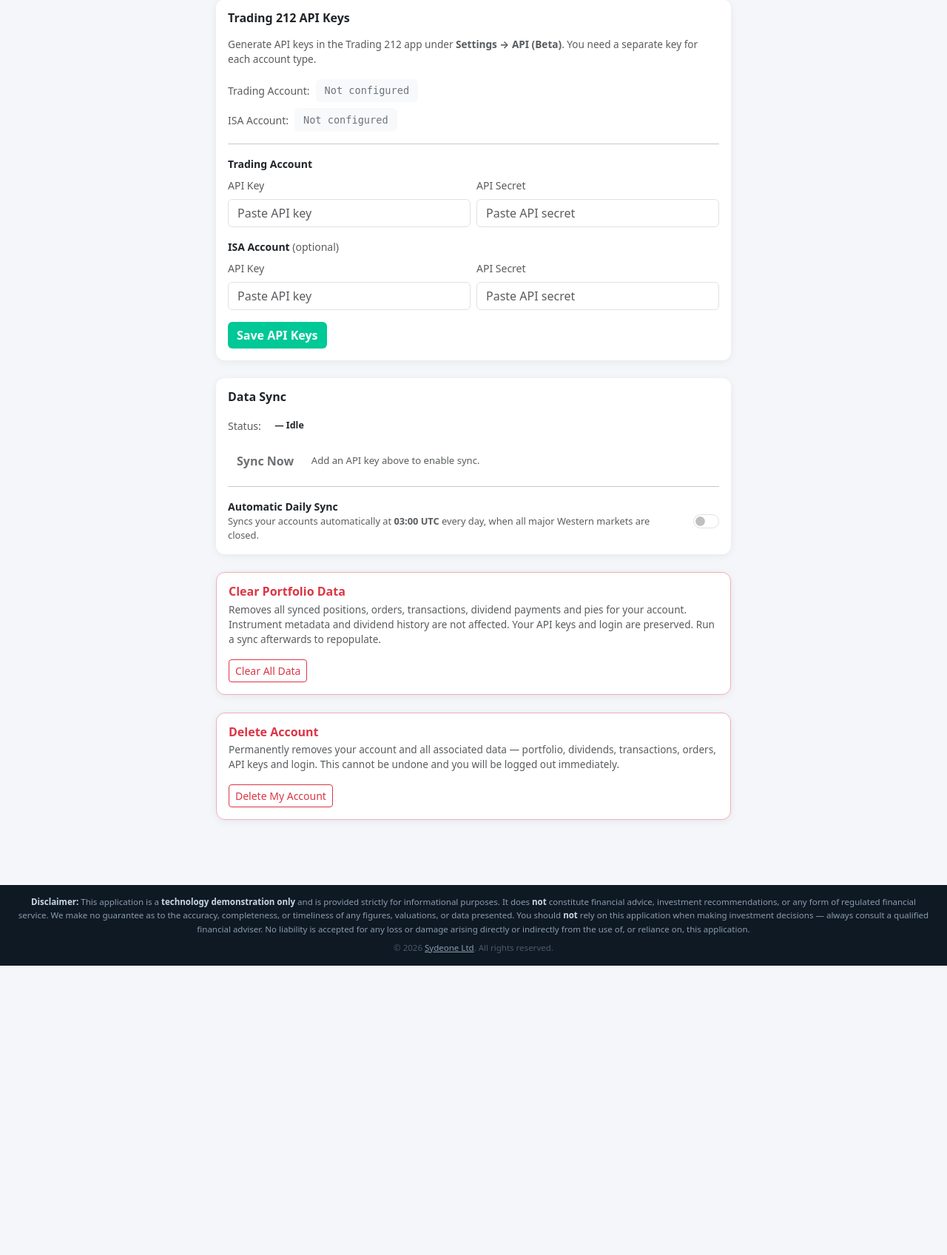
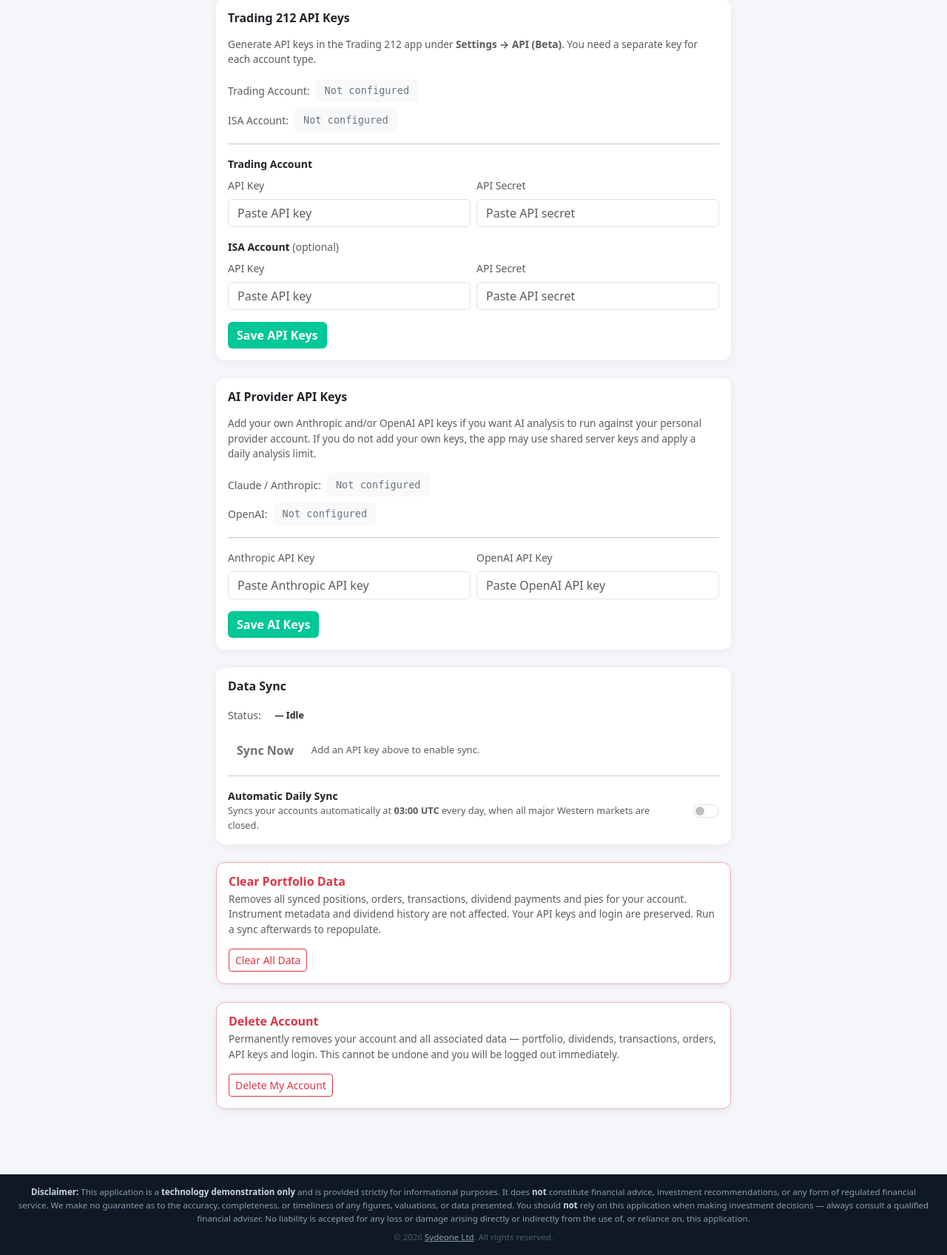
Before and after one commit to sydeoneuk/portfoliotracker, a FastAPI app: template app/web/templates/settings.html in a window 1280 px wide. Shown: the part 141-1837 px from the top of the page at 74% size. Before the commit the page ends 1446 px from the top, so only its background shows below. Run offline with FastAPI, Linux system fonts and the light colour scheme; the template is opened without the code that fills it, so the values that code supplies are empty; parts of the project's set-up code (start-up, migrations or seed data) failed here and were passed over.

Commit message:
Added fair usage limits for shared API keys with option for user to bring their own

```diff
--- a/app/auth/models.py
+++ b/app/auth/models.py
@@ -28,6 +28,8 @@ class UserSettings(Base):
     t212_api_secret_enc = Column(Text)     # encrypted Trading account API secret
     t212_isa_api_key_enc = Column(Text)    # encrypted ISA account API key (optional)
     t212_isa_api_secret_enc = Column(Text) # encrypted ISA account API secret (optional)
+    anthropic_api_key_enc = Column(Text)   # encrypted user-provided Anthropic API key
+    openai_api_key_enc = Column(Text)      # encrypted user-provided OpenAI API key
     last_sync_at = Column(DateTime)
     sync_status = Column(String(20), default="idle")  # idle | running | done | error
     sync_message = Column(Text)
--- a/app/models/__init__.py
+++ b/app/models/__init__.py
@@ -8,10 +8,12 @@ from app.models.dividend import DividendHistory, DividendForecast
 from app.models.dividend_payment import DividendPayment
 from app.models.portfolio_snapshot import PortfolioSnapshot
 from app.models.ai_portfolio_analysis_cache import AIPortfolioAnalysisCache
+from app.models.ai_analysis_usage import AIAnalysisUsage
+from app.models.app_setting import AppSetting
 
 __all__ = [
     "Base", "Instrument", "Pie", "PieHolding",
     "Position", "Order", "Transaction",
     "DividendHistory", "DividendForecast", "DividendPayment",
-    "PortfolioSnapshot", "AIPortfolioAnalysisCache",
+    "PortfolioSnapshot", "AIPortfolioAnalysisCache", "AIAnalysisUsage", "AppSetting",
 ]
--- a/app/web/server.py
+++ b/app/web/server.py
@@ -26,6 +26,8 @@ from app.auth.models import User, UserSettings
 from app.auth.crypto import encrypt, decrypt
 from app.auth.oauth import oauth
 from app.models.ai_portfolio_analysis_cache import AIPortfolioAnalysisCache
+from app.models.ai_analysis_usage import AIAnalysisUsage
+from app.models.app_setting import AppSetting
 
 app = FastAPI(title="Trading 212 Dashboard")
 app.mount(
@@ -177,6 +179,7 @@ def _classify(instrument_type: str, sector: str, industry: str,
 _fx_cache: dict[str, float] = {}
 _fx_cache_ts: float = 0.0
 _FX_TTL = 3600
+_DEFAULT_SHARED_AI_DAILY_LIMIT = 3
 
 
 def _get_fx_rates_to_gbp(currencies: set[str]) -> dict[str, float]:
@@ -303,6 +306,95 @@ def _get_or_create_settings(db: Session, user_id: int) -> UserSettings:
         db.commit()
         db.refresh(s)
     return s
+
+
+def _get_app_setting(db: Session, key: str, default: str) -> str:
+    setting = db.query(AppSetting).filter_by(key=key).first()
+    if setting:
+        return setting.value
+    setting = AppSetting(key=key, value=default)
+    db.add(setting)
+    db.commit()
+    return default
+
+
+def _set_app_setting(db: Session, key: str, value: str) -> None:
+    setting = db.query(AppSetting).filter_by(key=key).first()
+    if not setting:
+        setting = AppSetting(key=key, value=value)
+        db.add(setting)
+    else:
+        setting.value = value
+        setting.updated_at = datetime.datetime.utcnow()
+    db.commit()
+
+
+def _get_shared_ai_daily_limit(db: Session) -> int:
+    raw = _get_app_setting(db, "shared_ai_daily_limit", str(_DEFAULT_SHARED_AI_DAILY_LIMIT))
+    try:
+        return max(0, int(raw))
+    except (TypeError, ValueError):
+        return _DEFAULT_SHARED_AI_DAILY_LIMIT
+
+
+def _get_user_ai_api_key(user_settings: UserSettings | None, provider: str) -> str | None:
+    if not user_settings:
+        return None
+    if provider == "anthropic" and user_settings.anthropic_api_key_enc:
+        return decrypt(user_settings.anthropic_api_key_enc)
+    if provider == "openai" and user_settings.openai_api_key_enc:
+        return decrypt(user_settings.openai_api_key_enc)
+    return None
+
+
+def _get_shared_ai_api_key(provider: str) -> str | None:
+    if provider == "anthropic":
+        return settings.anthropic_api_key
+    if provider == "openai":
+        return settings.openai_api_key
+    return None
+
+
+def _get_available_ai_providers(user_settings: UserSettings | None = None) -> list[dict]:
+    providers: list[dict] = []
+    if _get_user_ai_api_key(user_settings, "anthropic") or settings.anthropic_api_key:
+        providers.append({"id": "anthropic", "label": "Claude"})
+    if _get_user_ai_api_key(user_settings, "openai") or settings.openai_api_key:
+        providers.append({"id": "openai", "label": "OpenAI"})
+    return providers
+
+
+def _resolve_ai_provider(requested_provider: str | None, user_settings: UserSettings | None = None) -> str:
+    available = _get_available_ai_providers(user_settings)
+    if not available:
+        return "anthropic"
+    available_ids = {p["id"] for p in available}
+    if requested_provider in available_ids:
+        return requested_provider
+    return available[0]["id"]
+
+
+def _resolve_ai_provider_access(user_settings: UserSettings | None, provider: str) -> tuple[str | None, bool]:
+    user_key = _get_user_ai_api_key(user_settings, provider)
+    if user_key:
+        return user_key, False
+    shared_key = _get_shared_ai_api_key(provider)
+    if shared_key:
+        return shared_key, True
+    return None, False
+
+
+def _count_shared_ai_usage_today(db: Session, user_id: int) -> int:
+    start_utc = datetime.datetime.utcnow().replace(hour=0, minute=0, second=0, microsecond=0)
+    return (
+        db.query(AIAnalysisUsage)
+        .filter(
+            AIAnalysisUsage.user_id == user_id,
+            AIAnalysisUsage.used_shared_key.is_(True),
+            AIAnalysisUsage.created_at >= start_utc,
+        )
+        .count()
+    )
 
 
 # ── Background sync ────────────────────────────────────────────────────────
@@ -554,6 +646,8 @@ def admin_page(request: Request, db: Session = Depends(get_session)):
             s.auto_sync_enabled,
             (s.t212_api_key_enc IS NOT NULL AND s.t212_api_key_enc != '') AS has_trading_key,
             (s.t212_isa_api_key_enc IS NOT NULL AND s.t212_isa_api_key_enc != '') AS has_isa_key,
+            (s.anthropic_api_key_enc IS NOT NULL AND s.anthropic_api_key_enc != '') AS has_anthropic_ai_key,
+            (s.openai_api_key_enc IS NOT NULL AND s.openai_api_key_enc != '') AS has_openai_ai_key,
             (SELECT COUNT(*) FROM positions p WHERE p.user_id = u.id) AS position_count,
             (SELECT COUNT(*) FROM orders o WHERE o.user_id = u.id) AS order_count,
             (SELECT COUNT(*) FROM dividend_payments dp WHERE dp.user_id = u.id) AS dividend_count
@@ -566,7 +660,21 @@ def admin_page(request: Request, db: Session = Depends(get_session)):
         "user": user,
         "users": rows,
         "admin_emails": sorted(settings.admin_email_set),
+        "shared_ai_daily_limit": _get_shared_ai_daily_limit(db),
     })
+
+
+@app.post("/admin/ai-settings")
+async def admin_ai_settings(
+    request: Request,
+    db: Session = Depends(get_session),
+    shared_ai_daily_limit: int = Form(...),
+):
+    user = _require_admin(request, db)
+    if isinstance(user, RedirectResponse):
+        return user
+    _set_app_setting(db, "shared_ai_daily_limit", str(max(0, int(shared_ai_daily_limit))))
+    return _redirect("/admin", status_code=303)
 
 
 @app.get("/admin/instruments", response_class=HTMLResponse)
@@ -1026,6 +1134,8 @@ def settings_page(request: Request, db: Session = Depends(get_session)):
         "has_trading_secret": bool(user_settings.t212_api_secret_enc),
         "has_isa_key": bool(user_settings.t212_isa_api_key_enc),
         "has_isa_secret": bool(user_settings.t212_isa_api_secret_enc),
+        "has_anthropic_ai_key": bool(user_settings.anthropic_api_key_enc),
+        "has_openai_ai_key": bool(user_settings.openai_api_key_enc),
         "auto_sync_enabled": user_settings.auto_sync_enabled if user_settings.auto_sync_enabled is not None else True,
         "is_admin": _is_admin(user),
         "server_ip": _get_server_ip(),
@@ -1040,6 +1150,8 @@ async def save_settings(
     t212_api_secret: str = Form(default=""),
     t212_isa_api_key: str = Form(default=""),
     t212_isa_api_secret: str = Form(default=""),
+    anthropic_api_key: str = Form(default=""),
+    openai_api_key: str = Form(default=""),
 ):
     user = _require_user(request, db)
     if isinstance(user, RedirectResponse):
@@ -1054,6 +1166,10 @@ async def save_settings(
         user_settings.t212_isa_api_key_enc = encrypt(t212_isa_api_key.strip())
     if t212_isa_api_secret.strip():
         user_settings.t212_isa_api_secret_enc = encrypt(t212_isa_api_secret.strip())
+    if anthropic_api_key.strip():
+        user_settings.anthropic_api_key_enc = encrypt(anthropic_api_key.strip())
+    if openai_api_key.strip():
+        user_settings.openai_api_key_enc = encrypt(openai_api_key.strip())
 
     db.commit()
     return _redirect("/settings", status_code=303)
@@ -1068,16 +1184,20 @@ async def clear_key(
     user = _require_user(request, db)
     if isinstance(user, RedirectResponse):
         return user
-    if key_type not in ("trading", "isa"):
+    if key_type not in ("trading", "isa", "anthropic", "openai"):
         from fastapi.responses import Response
         return Response(status_code=400)
     user_settings = _get_or_create_settings(db, user.id)
     if key_type == "trading":
         user_settings.t212_api_key_enc = None
         user_settings.t212_api_secret_enc = None
-    else:
+    elif key_type == "isa":
         user_settings.t212_isa_api_key_enc = None
         user_settings.t212_isa_api_secret_enc = None
+    elif key_type == "anthropic":
+        user_settings.anthropic_api_key_enc = None
+    else:
+        user_settings.openai_api_key_enc = None
     db.commit()
     return _redirect("/settings", status_code=303)
 
@@ -2074,25 +2194,6 @@ def _get_latest_ai_analysis_cache(
     )
 
 
-def _get_available_ai_providers() -> list[dict]:
-    providers: list[dict] = []
-    if settings.anthropic_api_key:
-        providers.append({"id": "anthropic", "label": "Claude"})
-    if settings.openai_api_key:
-        providers.append({"id": "openai", "label": "OpenAI"})
-    return providers
-
-
-def _resolve_ai_provider(requested_provider: str | None) -> str:
-    available = _get_available_ai_providers()
-    if not available:
-        return "anthropic"
-    available_ids = {p["id"] for p in available}
-    if requested_provider in available_ids:
-        return requested_provider
-    return available[0]["id"]
-
-
 def _build_ai_system_prompt() -> str:
     return (
         "You are writing a detailed educational portfolio review for a private investor dashboard. "
@@ -2204,14 +2305,14 @@ def _build_ai_holdings_hash(account: str, pie_filter_key: str, holdings_payload:
     return hashlib.sha256(canonical.encode("utf-8")).hexdigest()
 
 
-def _request_anthropic_portfolio_analysis(holdings_payload: dict) -> tuple[str, str, str]:
-    if not settings.anthropic_api_key:
+def _request_anthropic_portfolio_analysis(holdings_payload: dict, api_key: str) -> tuple[str, str, str]:
+    if not api_key:
         raise RuntimeError("Anthropic API key is not configured.")
 
     import anthropic
 
     model = settings.anthropic_analysis_model
-    client = anthropic.Anthropic(api_key=settings.anthropic_api_key)
+    client = anthropic.Anthropic(api_key=api_key)
     system_prompt = _build_ai_system_prompt()
     user_prompt = _build_ai_user_prompt(holdings_payload)
     messages = [{"role": "user", "content": user_prompt}]
@@ -2249,14 +2350,14 @@ def _request_anthropic_portfolio_analysis(holdings_payload: dict) -> tuple[str,
     return analysis_text, model, prompt_text
 
 
-def _request_openai_portfolio_analysis(holdings_payload: dict) -> tuple[str, str, str]:
-    if not settings.openai_api_key:
+def _request_openai_portfolio_analysis(holdings_payload: dict, api_key: str) -> tuple[str, str, str]:
+    if not api_key:
         raise RuntimeError("OpenAI API key is not configured.")
 
     from openai import OpenAI
 
     model = settings.openai_analysis_model
-    client = OpenAI(api_key=settings.openai_api_key)
+    client = OpenAI(api_key=api_key)
     system_prompt = _build_ai_system_prompt()
     user_prompt = _build_ai_user_prompt(holdings_payload)
     completion = client.chat.completions.create(
@@ -2279,10 +2380,10 @@ def _request_openai_portfolio_analysis(holdings_payload: dict) -> tuple[str, str
     return analysis_text, model, prompt_text
 
 
-def _request_ai_portfolio_analysis(provider: str, holdings_payload: dict) -> tuple[str, str, str]:
+def _request_ai_portfolio_analysis(provider: str, holdings_payload: dict, api_key: str) -> tuple[str, str, str]:
     if provider == "openai":
-        return _request_openai_portfolio_analysis(holdings_payload)
-    return _request_anthropic_portfolio_analysis(holdings_payload)
+        return _request_openai_portfolio_analysis(holdings_payload, api_key)
+    return _request_anthropic_portfolio_analysis(holdings_payload, api_key)
 
 
 def _build_portfolio_history(db: Session, user_id: int, account: str, selected_pie_ids: list[int]) -> str:
@@ -2365,8 +2466,11 @@ def portfolio_analysis(request: Request, account: str = "combined", pies: str =
 
     if account not in ("ISA", "Trading"):
         account = "combined"
-    available_ai_providers = _get_available_ai_providers()
-    selected_ai_provider = _resolve_ai_provider(ai_provider or None)
+    user_settings = _get_or_create_settings(db, user.id)
+    available_ai_providers = _get_available_ai_providers(user_settings)
+    selected_ai_provider = _resolve_ai_provider(ai_provider or None, user_settings)
+    shared_ai_daily_limit = _get_shared_ai_daily_limit(db)
+    shared_ai_usage_today = _count_shared_ai_usage_today(db, user.id)
 
     available_pies = _load_pies(db, user.id, account)
     selected_pie_ids = _resolve_selected_pie_ids(available_pies, pies)
@@ -2526,6 +2630,8 @@ def portfolio_analysis(request: Request, account: str = "combined", pies: str =
         "pies_param": pies,
         "available_ai_providers": available_ai_providers,
         "selected_ai_provider": selected_ai_provider,
+        "shared_ai_daily_limit": shared_ai_daily_limit,
+        "shared_ai_usage_today": shared_ai_usage_today,
         "total_value": total_value,
         "geo_table": geo_table,
         "sector_table": sector_table,
@@ -2554,13 +2660,17 @@ def portfolio_ai_analysis(
     user = _get_current_user(request, db)
     if not user:
         return JSONResponse({"error": "Authentication required."}, status_code=401)
+    user_settings = _get_or_create_settings(db, user.id)
 
     account = payload.get("account") or "combined"
     if account not in ("ISA", "Trading"):
         account = "combined"
     pies = str(payload.get("pies") or "")
     force_reanalyse = bool(payload.get("force_reanalyse"))
-    provider = _resolve_ai_provider(payload.get("provider"))
+    provider = _resolve_ai_provider(payload.get("provider"), user_settings)
+    provider_api_key, using_shared_key = _resolve_ai_provider_access(user_settings, provider)
+    if not provider_api_key:
+        return JSONResponse({"error": "The selected AI provider is not configured."}, status_code=400)
 
     available_pies = _load_pies(db, user.id, account)
     selected_pie_ids = _resolve_selected_pie_ids(available_pies, pies)
@@ -2608,8 +2718,23 @@ def portfolio_ai_analysis(
             "holdings_count": latest_cache_row.holdings_count,
         })
 
+    if using_shared_key:
+        shared_ai_daily_limit = _get_shared_ai_daily_limit(db)
+        shared_ai_usage_today = _count_shared_ai_usage_today(db, user.id)
+        if shared_ai_usage_today >= shared_ai_daily_limit:
+            return JSONResponse(
+                {
+                    "error": (
+                        f"You have reached the shared AI analysis limit for today "
+                        f"({shared_ai_daily_limit} per day). Add your own {provider.title()} API key "
+                        f"in Settings to continue."
+                    )
+                },
+                status_code=429,
+            )
+
     try:
-        analysis_text, model, prompt_text = _request_ai_portfolio_analysis(provider, holdings_payload)
+        analysis_text, model, prompt_text = _request_ai_portfolio_analysis(provider, holdings_payload, provider_api_key)
     except Exception as exc:
         return JSONResponse(
             {"error": f"AI portfolio analysis failed: {exc}"},
@@ -2640,6 +2765,13 @@ def portfolio_ai_analysis(
             updated_at=now_utc,
         )
         db.add(cache_row)
+
+    db.add(AIAnalysisUsage(
+        user_id=user.id,
+        provider=provider,
+        used_shared_key=using_shared_key,
+        created_at=now_utc,
+    ))
 
     db.commit()
     return JSONResponse({
--- a/app/web/templates/settings.html
+++ b/app/web/templates/settings.html
@@ -189,6 +189,62 @@
             </div>
           </div>
           <button type="submit" class="btn btn-t212">Save API Keys</button>
+        </form>
+      </div>
+    </div>
+
+    <!-- AI Keys -->
+    <div class="card mb-4">
+      <div class="card-body">
+        <h6 class="card-title mb-3">AI Provider API Keys</h6>
+        <p class="text-muted mb-3" style="font-size:.85rem;">
+          Add your own Anthropic and/or OpenAI API keys if you want AI analysis to run against your personal provider account.
+          If you do not add your own keys, the app may use shared server keys and apply a daily analysis limit.
+        </p>
+
+        <div class="mb-3">
+          <div class="d-flex align-items-center gap-2 mb-2">
+            <span class="text-muted">Claude / Anthropic:</span>
+            {% if has_anthropic_ai_key %}
+            <span class="key-status key-set">Configured</span>
+            <form method="post" action="/settings/clear-key" class="d-inline">
+              <input type="hidden" name="key_type" value="anthropic">
+              <button class="btn btn-sm btn-outline-danger py-0">Remove</button>
+            </form>
+            {% else %}
+            <span class="key-status key-unset">Not configured</span>
+            {% endif %}
+          </div>
+          <div class="d-flex align-items-center gap-2">
+            <span class="text-muted">OpenAI:</span>
+            {% if has_openai_ai_key %}
+            <span class="key-status key-set">Configured</span>
+            <form method="post" action="/settings/clear-key" class="d-inline">
+              <input type="hidden" name="key_type" value="openai">
+              <button class="btn btn-sm btn-outline-danger py-0">Remove</button>
+            </form>
+            {% else %}
+            <span class="key-status key-unset">Not configured</span>
+            {% endif %}
+          </div>
+        </div>
+
+        <hr class="my-3">
+
+        <form method="post" action="/settings">
+          <div class="row g-2 mb-3">
+            <div class="col">
+              <label class="form-label text-muted">Anthropic API Key</label>
+              <input type="password" name="anthropic_api_key" class="form-control"
+                     placeholder="{% if has_anthropic_ai_key %}Leave blank to keep existing{% else %}Paste Anthropic API key{% endif %}">
+            </div>
+            <div class="col">
+              <label class="form-label text-muted">OpenAI API Key</label>
+              <input type="password" name="openai_api_key" class="form-control"
+                     placeholder="{% if has_openai_ai_key %}Leave blank to keep existing{% else %}Paste OpenAI API key{% endif %}">
+            </div>
+          </div>
+          <button type="submit" class="btn btn-t212">Save AI Keys</button>
         </form>
       </div>
     </div>
```
Also changed, not shown: alembic/versions/029_user_ai_keys_and_limits.py (added, +51 -0 lines), app/models/ai_analysis_usage.py (added, +15 -0 lines), app/models/app_setting.py (added, +12 -0 lines), app/web/templates/admin.html (+30 -0 lines), app/web/templates/analysis.html (+1 -1 lines).
